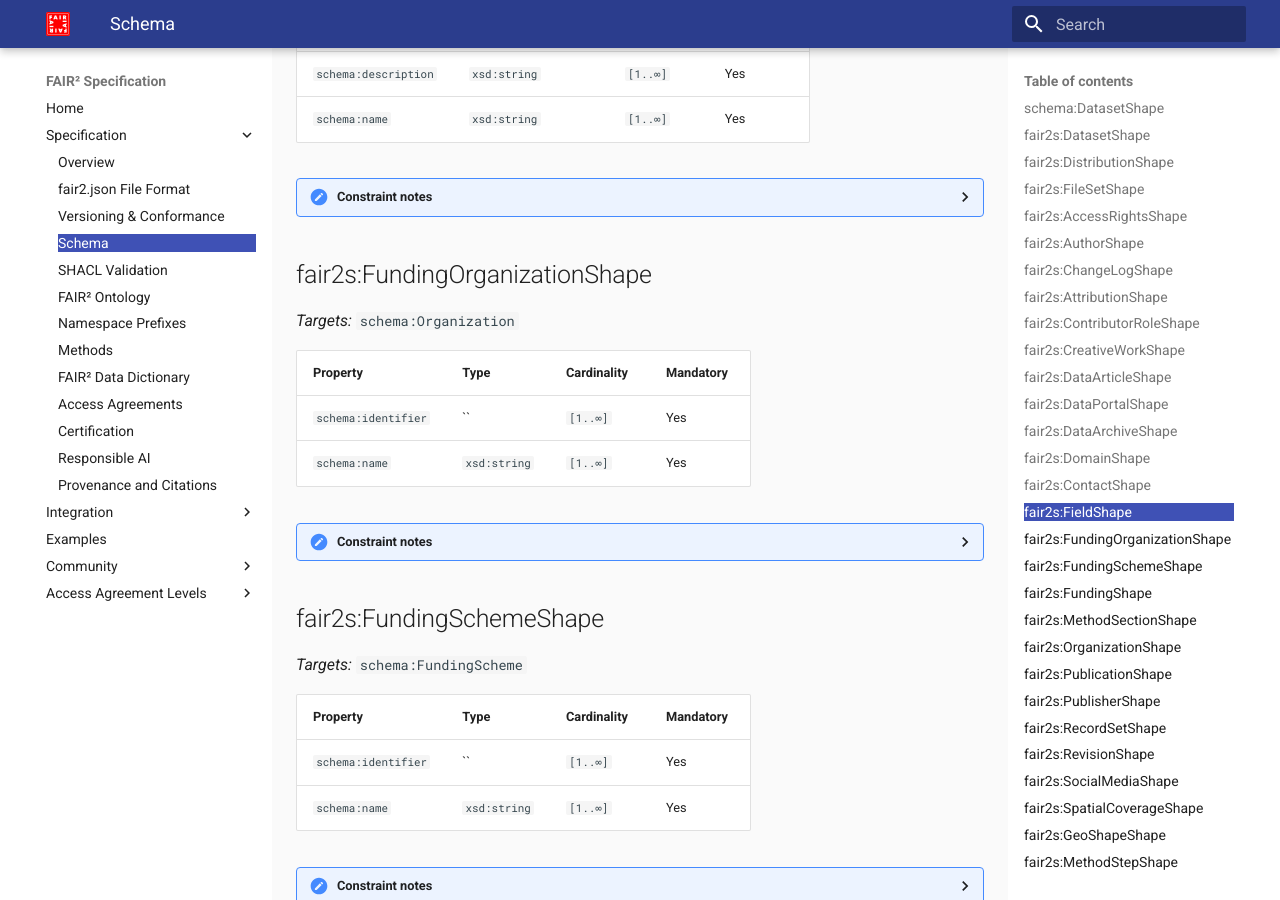
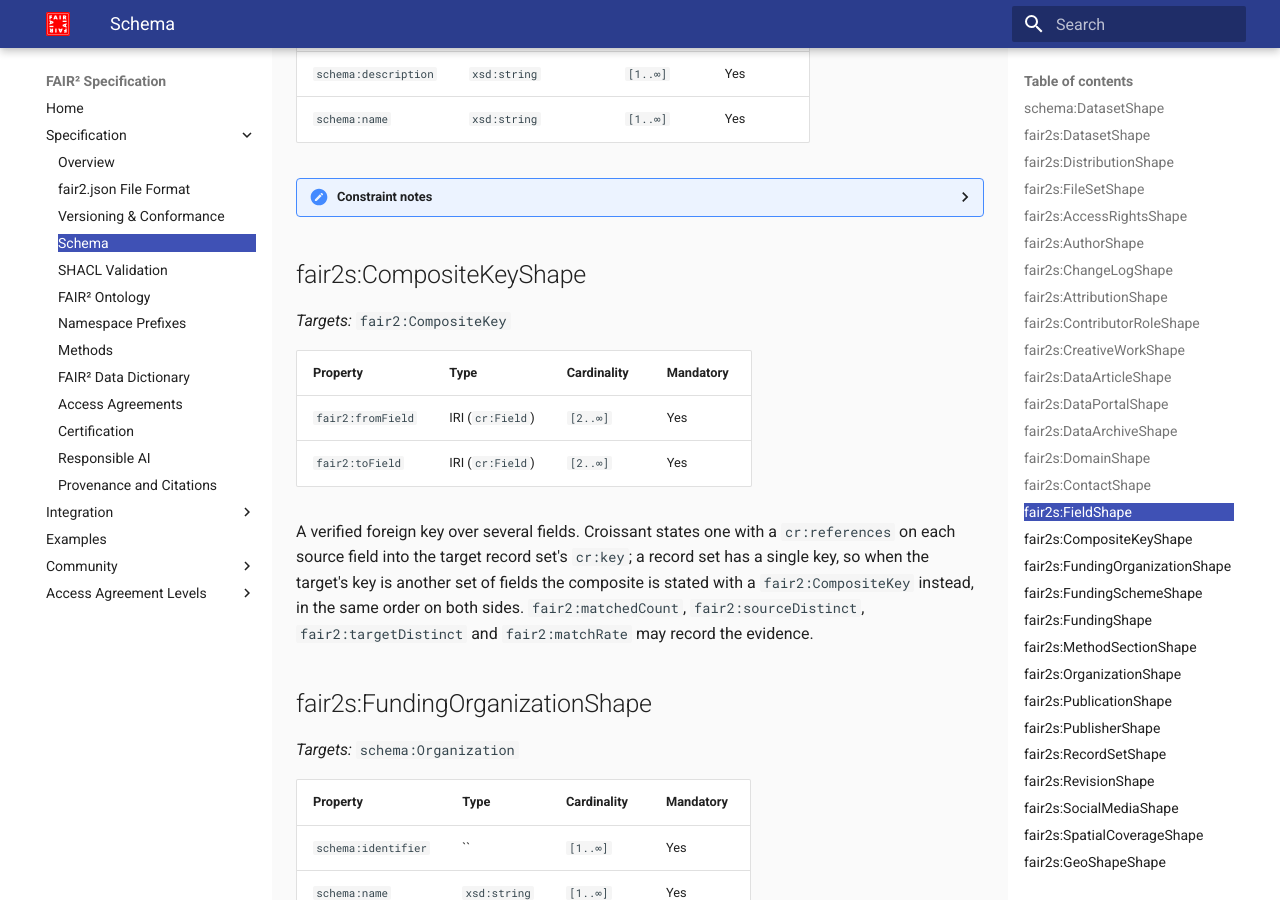
Before and after one commit to fair-squared/fair2-spec, an MkDocs documentation site: the page built from docs/specification/schema.md, in a window 1280 px wide and 900 px high, scrolled down 9451 px. Built offline with MkDocs 1.6.1 and Material for MkDocs 9.7.7, drawn with Linux system fonts in a browser that asks for light colours; the version menu is left out.

Commit message:
Add fair2:CompositeKey for a key Croissant cannot state (v1.6.3)
Croissant states a multi-column foreign key as a cr:references on each source
field into the target record set's cr:key. A record set has one key, so when
the target's key is already another set of fields - a table with its own
identifier, referenced elsewhere by a natural combination of columns - there
is no Croissant form. fair2:CompositeKey states it: fromField and toField, in
the same order on both sides, with the match statistics the inferred joins
already use. fair2s:CompositeKeyShape requires two fields or more on each side.
Status "testing".

Co-Authored-By: Claude Opus 5.5 <noreply@anthropic.com>

```diff
--- a/docs/specification/schema.md
+++ b/docs/specification/schema.md
@@ -441,6 +441,22 @@ required: see [Data dictionary](data-dictionary.md).
 </details>
 
 
+## fair2s:CompositeKeyShape
+*Targets:* `fair2:CompositeKey`
+
+| Property | Type | Cardinality | Mandatory |
+|---|---|---|---|
+| `fair2:fromField` | IRI (`cr:Field`) | `[2..∞]` | Yes |
+| `fair2:toField` | IRI (`cr:Field`) | `[2..∞]` | Yes |
+
+A verified foreign key over several fields. Croissant states one with a
+`cr:references` on each source field into the target record set's `cr:key`;
+a record set has a single key, so when the target's key is another set of
+fields the composite is stated with a `fair2:CompositeKey` instead, in the
+same order on both sides. `fair2:matchedCount`, `fair2:sourceDistinct`,
+`fair2:targetDistinct` and `fair2:matchRate` may record the evidence.
+
+
 ## fair2s:FundingOrganizationShape
 *Targets:* `schema:Organization`
 
```
Also changed, not shown: docs/specification/fair2-ontology.md (+2 -1 lines), 7 other files.
